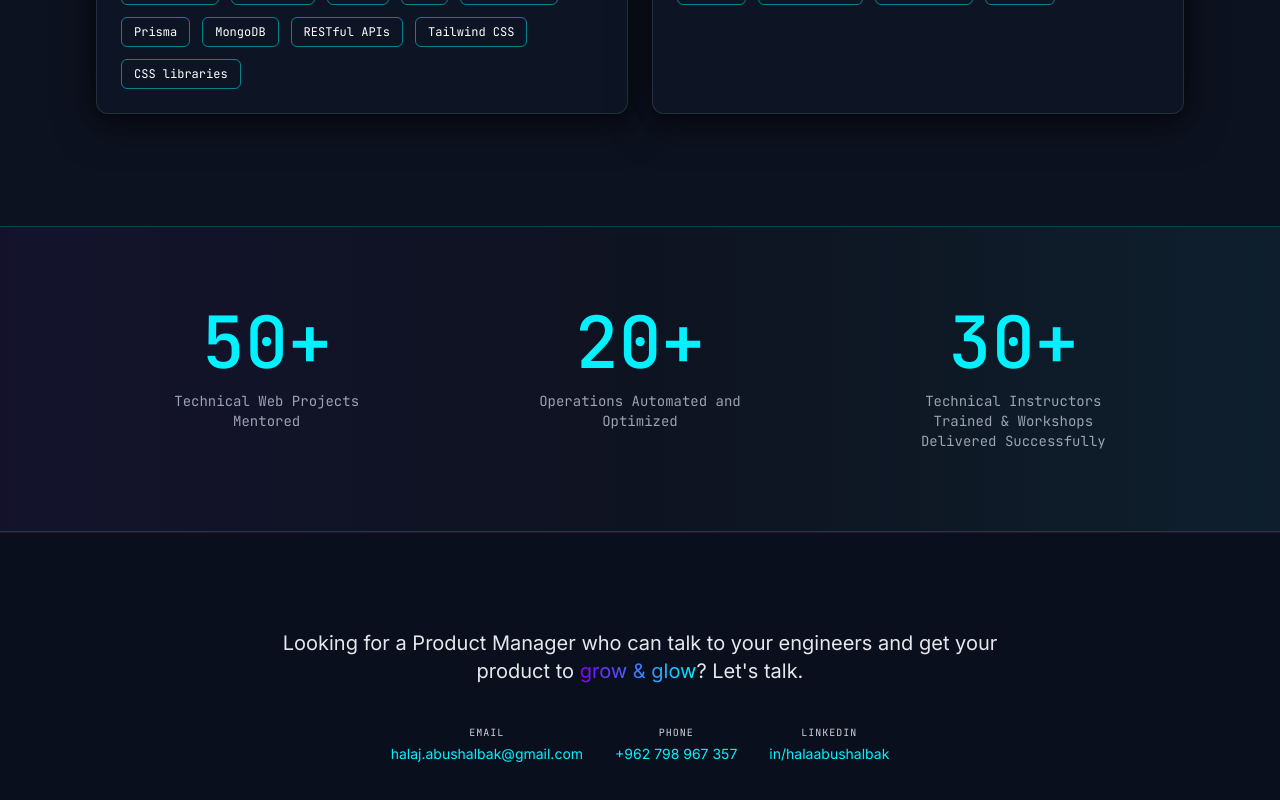
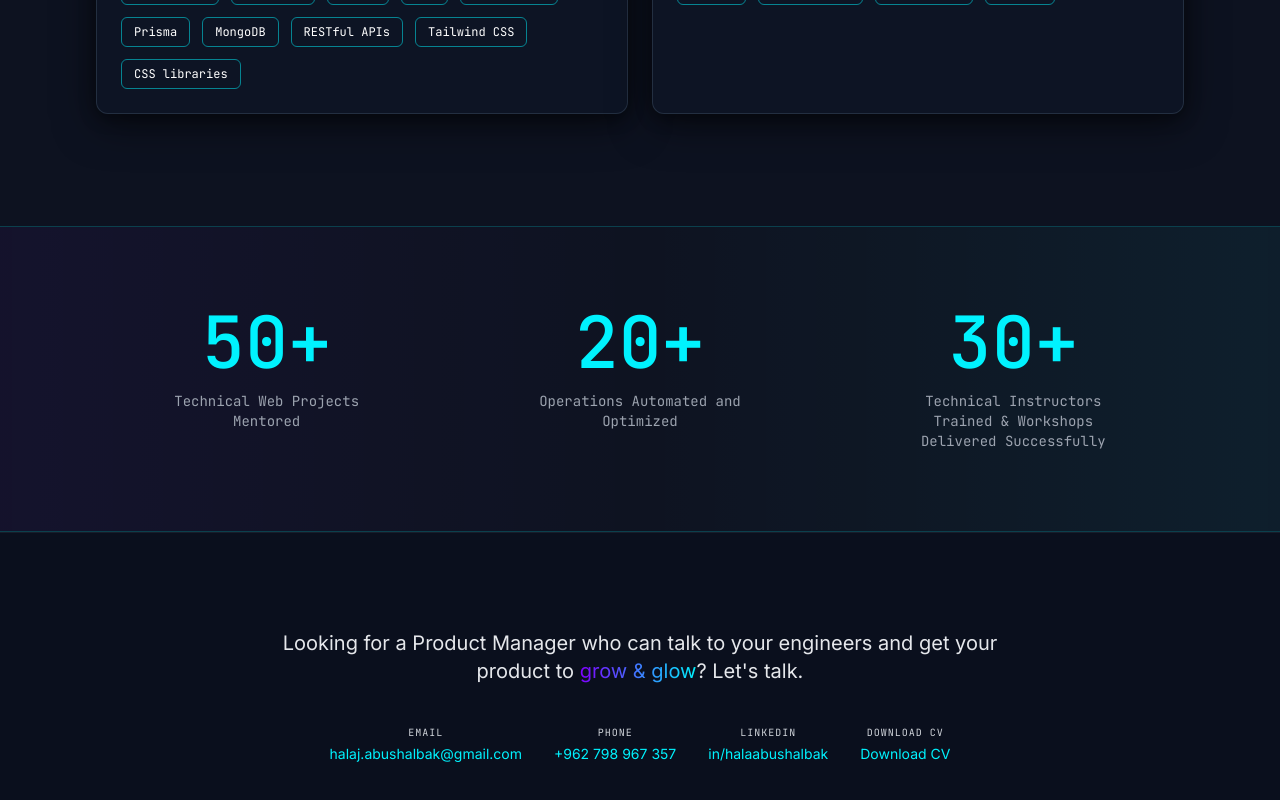
Before and after one commit to HalaAbuShalbak/halaabushalbak-PM, a React (Vite) app: page / in a window 1280 px wide. Shown: the part 1982-2782 px from the top of the page. Built offline with nearby package versions, Linux system fonts and the light colour scheme.

Commit message:
fix ghp workflow

```diff
--- a/src/components/Footer.jsx
+++ b/src/components/Footer.jsx
@@ -1,4 +1,5 @@
 const LINKEDIN_URL = "https://www.linkedin.com/in/halaabushalbak/";
+const CV_FILE = "public\\Hala-Abu-Shalbak-PM.pdf";
 
 const contactLinks = [
   {
@@ -16,6 +17,13 @@ const contactLinks = [
     href: LINKEDIN_URL,
     display: "in/halaabushalbak",
     external: true,
+  },
+   {
+    label: "Download CV",
+    href: CV_FILE,
+    display: "Download CV",
+    external: true,
+    attribute: "download"
   },
 ];
 
@@ -40,8 +48,8 @@ export default function Footer() {
             <li key={link.label}>
               <a
                 href={link.href}
-                {...(link.external
-                  ? { target: "_blank", rel: "noopener noreferrer" }
+                {...(link.external || link.attribute
+                  ? { target: "_blank", rel: "noopener noreferrer", download: "" }
                   : {})}
                 className="group flex flex-col items-center gap-1 transition-colors duration-200"
               >
--- a/src/components/Navbar.jsx
+++ b/src/components/Navbar.jsx
@@ -17,7 +17,7 @@ export default function Navbar() {
           href="#intro"
           className="pr-3 text-left font-sans text-xs font-semibold leading-snug tracking-tight text-gray-200 sm:pr-0 sm:text-sm"
         >
-          Fluent in Business, Developer{" "}
+          Fluent in Business, Development{" "}
           <span className="text-cyan-accent">& People.</span>
         </a>
 
--- a/vite.config.js
+++ b/vite.config.js
@@ -4,5 +4,5 @@ import react from "@vitejs/plugin-react";
 export default defineConfig({
   plugins: [react()],
   // Required for GitHub Pages project sites: https://<user>.github.io/<repo>/
-  base: "/halaabushalbak-PM/",
+  base: "/Portfolio/",
 });
```
Also changed, not shown: 1 other file (tests, documents, lock files or other folders).
